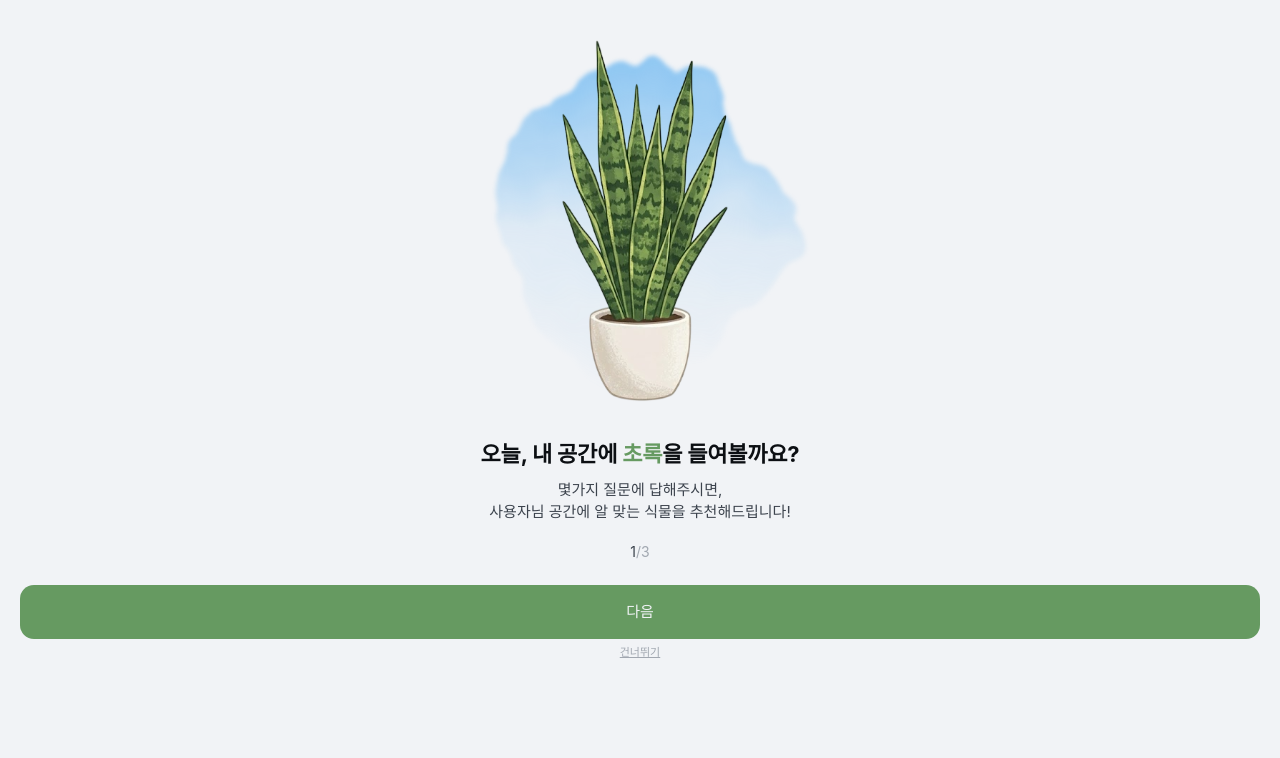
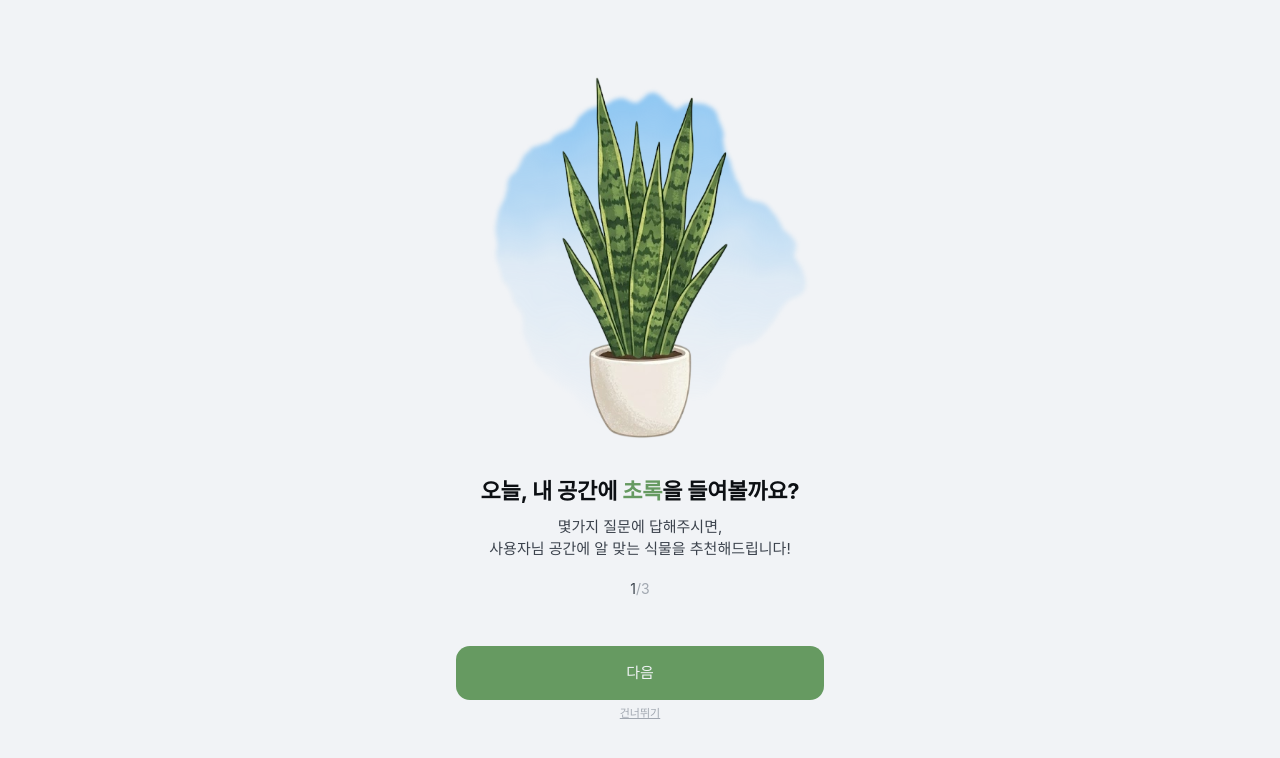
Before and after one commit to Person-Green/Front, a React (Vite) app: page / in a window 1280 px wide. Shown: the top 758 px of the page. Built offline with nearby package versions, Linux system fonts and the light colour scheme; a web font is replaced by a local one.

Commit message:
fix (#9): 구문 오류

```diff
--- a/src/pages/onboarding.tsx
+++ b/src/pages/onboarding.tsx
@@ -45,7 +45,7 @@ const OnboardingPage = () => {
       ),
       description:
         '좋아하는 식물들을 저장하고,\nSNS를 통해서 친구들에게 공유해보세요!',
-      button: '초록이 만나러가리',
+      button: '초록이 만나러가기',
       subTag: '처음으로 돌아가기',
     },
   ];
@@ -72,8 +72,8 @@ const OnboardingPage = () => {
   };
 
   return (
-    <main className={'h-fit p-20 '}>
-      <div className={'flex flex-col gap-24'} key={currentItem.id}>
+    <main className={'min-h-screen p-20 flex items-center justify-center'}>
+      <div className={'h-fit flex flex-col gap-24'} key={currentItem.id}>
         <div className={'flex flex-col items-center gap-20'}>
           <img src={currentItem.img} alt="식물사진" />
           <div className="flex flex-col items-center gap-12">
@@ -87,7 +87,7 @@ const OnboardingPage = () => {
             <span className={'text-text-30'}>/{itemList.length}</span>
           </div>
         </div>
-        <div className={'flex flex-col justify-center gap-6'}>
+        <div className={'py-24 flex flex-col justify-center gap-6'}>
           {/*  버튼 컴포넌트*/}
           <Button onClick={handleNext}>{currentItem.button}</Button>
           <button
```
